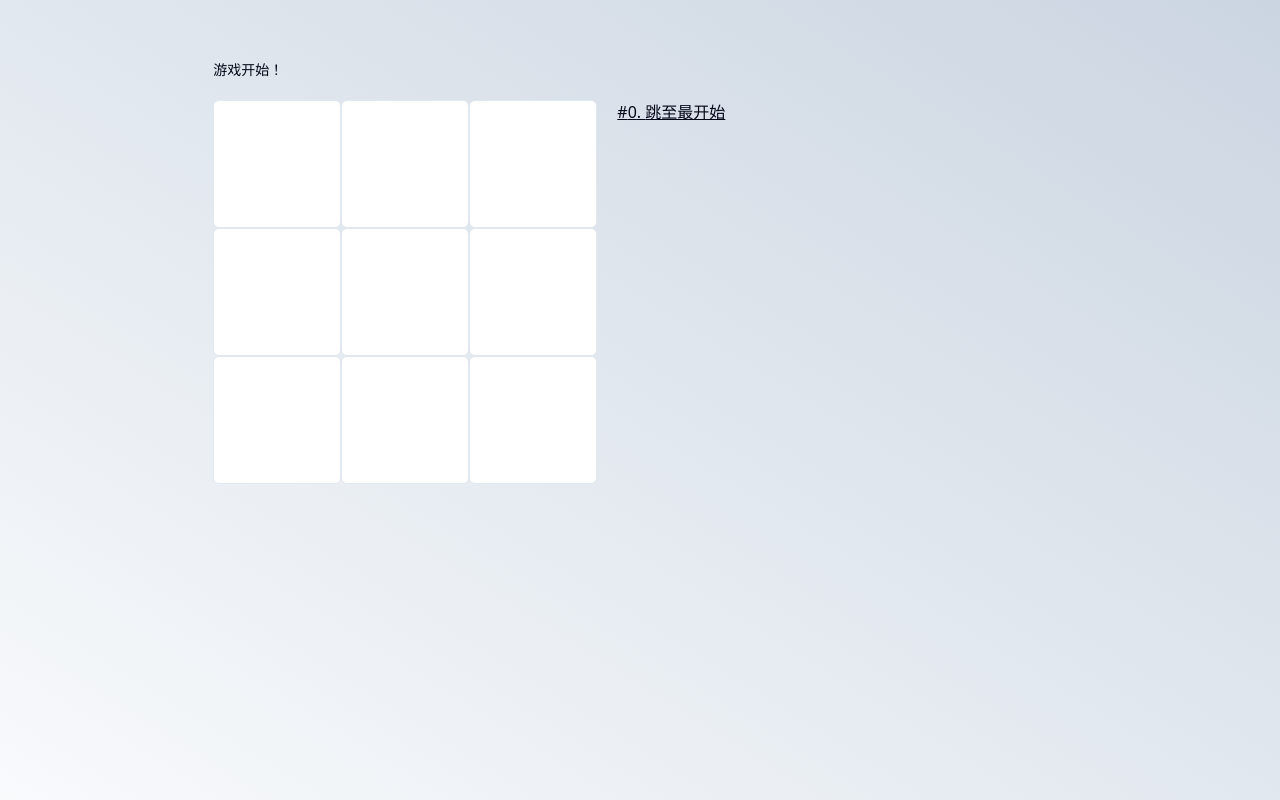
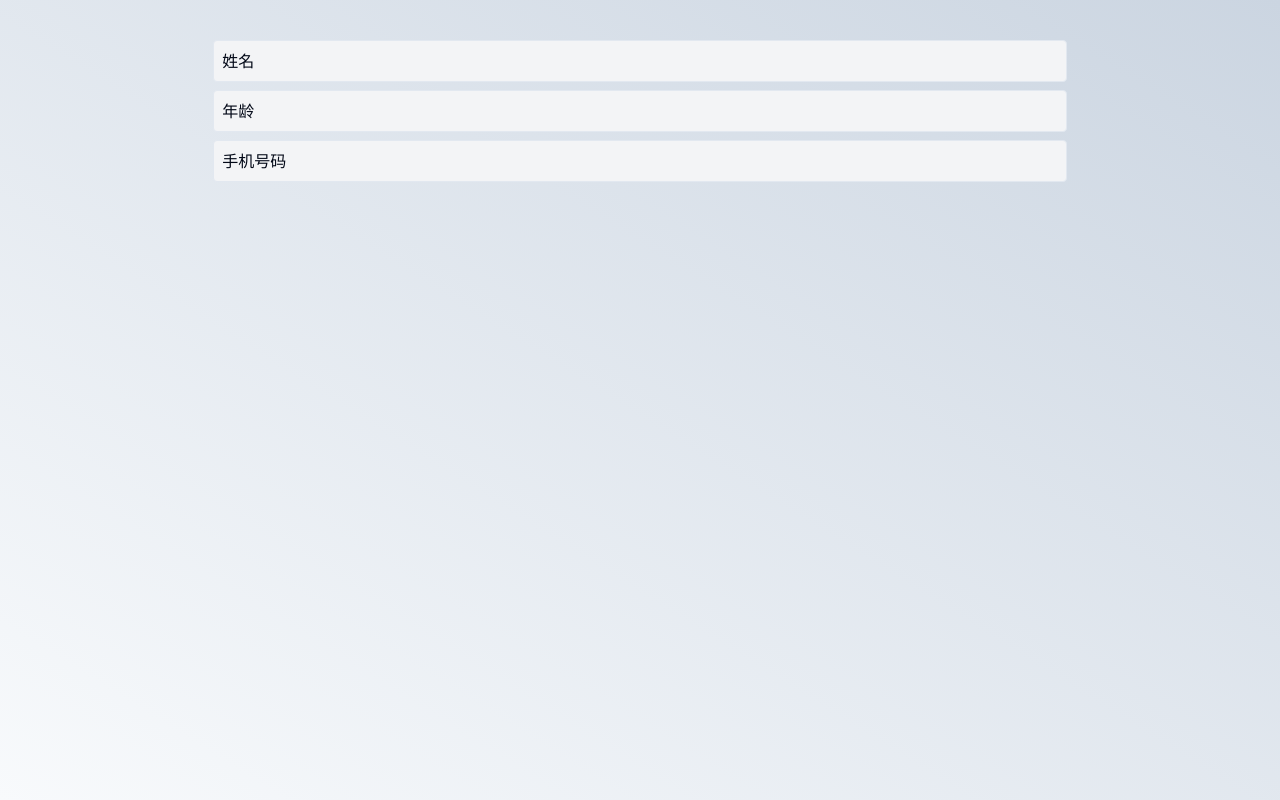
Before and after one commit to echoshiki/formhelper_front, a React (Vite) app: page /test in a window 1280 px wide. Built offline with nearby package versions, Linux system fonts and the light colour scheme.

Commit message:
基本完成创建表单页面

```diff
--- a/package.json
+++ b/package.json
@@ -32,6 +32,7 @@
     "lodash": "^4.17.21",
     "lucide-react": "^0.427.0",
     "react": "^18.3.1",
+    "react-beautiful-dnd": "^13.1.1",
     "react-day-picker": "^8.10.1",
     "react-dom": "^18.3.1",
     "react-hook-form": "^7.52.2",
@@ -46,6 +47,7 @@
     "@eslint/js": "^9.8.0",
     "@types/node": "^22.3.0",
     "@types/react": "^18.3.3",
+    "@types/react-beautiful-dnd": "^13.1.8",
     "@types/react-dom": "^18.3.0",
     "@vitejs/plugin-react": "^4.3.1",
     "autoprefixer": "^10.4.20",
--- /dev/null
+++ b/src/components/StrictModeDroppable.tsx
@@ -0,0 +1,19 @@
+// StrictModeDroppable.tsx
+// Credits to https://github.com/GiovanniACamacho and https://github.com/Meligy for the TypeScript version
+// Original post: https://github.com/atlassian/react-beautiful-dnd/issues/2399#issuecomment-1175638194
+import { useEffect, useState } from "react";
+import { Droppable, DroppableProps } from "react-beautiful-dnd";
+export const StrictModeDroppable = ({ children, ...props }: DroppableProps) => {
+  const [enabled, setEnabled] = useState(false);
+  useEffect(() => {
+    const animation = requestAnimationFrame(() => setEnabled(true));
+    return () => {
+      cancelAnimationFrame(animation);
+      setEnabled(false);
+    };
+  }, []);
+  if (!enabled) {
+    return null;
+  }
+  return <Droppable {...props}>{children}</Droppable>;
+};
--- a/src/pages/Create.tsx
+++ b/src/pages/Create.tsx
@@ -20,9 +20,15 @@ import { dateFormatter, parseDate } from "@/utils/dateFormatter";
 import Header from "@/layouts/Header";
 import { useState } from "react";
 import FormService, { formBaseProps, formFieldsProps } from "@/services/FormService";
-import { CopyPlusIcon, FileText, ListXIcon } from "lucide-react";
+import { CopyPlusIcon, FileText, ListXIcon, SquareX } from "lucide-react";
 import { Select, SelectContent, SelectItem, SelectTrigger, SelectValue } from "@/components/ui/select";
 import { Checkbox } from "@/components/ui/checkbox";
+import { useToast } from "@/components/ui/use-toast";
+
+import { DragDropContext, Draggable } from 'react-beautiful-dnd';
+// 修复严格模式下出现的拖拽问题
+import { StrictModeDroppable as Droppable } from '@/components/StrictModeDroppable'
+import { useNavigate } from "react-router-dom";
 
 
 interface OptionProps {
@@ -47,10 +53,11 @@ const OptionItem = ({ value, index, onRemoveOption, onChangeOption }: OptionProp
 interface FieldsProps {
 	formFields: formFieldsProps[],
 	onAddField: (fieldItem: formFieldsProps) => void,
-    onRemoveField: (index: number) => void
+	onRemoveField: (index: number) => void,
+	onDragEnd: (result: any) => void
 }
 
-const Fields = ({ formFields, onAddField, onRemoveField }: FieldsProps) => {
+const Fields = ({ formFields, onAddField, onRemoveField, onDragEnd }: FieldsProps) => {
 	const [field, setField] = useState<formFieldsProps>({
 		label: "",
 		field_type: "",
@@ -62,10 +69,10 @@ const Fields = ({ formFields, onAddField, onRemoveField }: FieldsProps) => {
 	const [isDrawerOpen, setIsDrawerOpen] = useState(false);
 
 	// 错误信息
-    const [fieldErrors, setFieldErrors] = useState<{[key: string]: string}>({});
+	const [fieldErrors, setFieldErrors] = useState<{ [key: string]: string }>({});
 
-    const handleInputChange = (event: React.ChangeEvent<HTMLInputElement|HTMLTextAreaElement>) => {
-        const {name, value} = event.target;
+	const handleInputChange = (event: React.ChangeEvent<HTMLInputElement | HTMLTextAreaElement>) => {
+		const { name, value } = event.target;
 		setField({
 			...field,
 			[name]: value,
@@ -91,7 +98,7 @@ const Fields = ({ formFields, onAddField, onRemoveField }: FieldsProps) => {
 
 	// 删除选项
 	const handleRemoveOption = (index: number) => {
-        const nextOptions = field.options.filter((_, key) => index!=key);
+		const nextOptions = field.options.filter((_, key) => index != key);
 		setField({
 			...field,
 			options: nextOptions,
@@ -110,12 +117,24 @@ const Fields = ({ formFields, onAddField, onRemoveField }: FieldsProps) => {
 
 	// 提交并对提交的字段进行一系列处理
 	const onSubmitField = () => {
+
 		// 验证字段
 		if (!validateField()) return false;
+
 		// 关闭抽屉
 		setIsDrawerOpen(false);
+
 		// 添加字段
-        onAddField(field);
+		// { ...field, options: newOptions } 通过浅拷贝创建了一个新的变量
+		// 过滤了新变量里面的options
+		// 再传递给了 onAddField()
+		// 并不需要先更新改变 field，再传递
+		onAddField({
+			...field,
+			options: field.options.filter(option => option && option.trim() !== ''),
+		});
+
+		// 重置字段
 		setField({
 			label: "",
 			field_type: "",
@@ -127,7 +146,7 @@ const Fields = ({ formFields, onAddField, onRemoveField }: FieldsProps) => {
 
 	// 验证字段填写
 	const validateField = (): boolean => {
-        const newFieldErrors: {[key: string]: string} = {};
+		const newFieldErrors: { [key: string]: string } = {};
 		if (!field.label.trim()) {
 			newFieldErrors.label = "名称不能为空";
 		}
@@ -140,6 +159,7 @@ const Fields = ({ formFields, onAddField, onRemoveField }: FieldsProps) => {
 		setFieldErrors(newFieldErrors);
 		return Object.keys(newFieldErrors).length === 0;
 	}
+
 
 	return (
 		<>
@@ -175,14 +195,16 @@ const Fields = ({ formFields, onAddField, onRemoveField }: FieldsProps) => {
 										</SelectTrigger>
 										<SelectContent>
 											<SelectItem value="text">文本</SelectItem>
-                                            <SelectItem value="radio">单选</SelectItem>
+											<SelectItem value="select">单选</SelectItem>
 											<SelectItem value="checkbox">多选</SelectItem>
+											<SelectItem value="switch">是否</SelectItem>
+											<SelectItem value="textarea">多行文本</SelectItem>
 											<SelectItem value="date">日期</SelectItem>
 										</SelectContent>
 									</Select>
 									{fieldErrors.field_type && <p className="text-red-500 text-sm mt-1">{fieldErrors.field_type}</p>}
 								</div>
-                                {(field.field_type === 'checkbox' || field.field_type === 'radio')  && (
+								{(field.field_type === 'checkbox' || field.field_type === 'select') && (
 									<div className="w-full">
 										<Label>选项设置</Label>
 										{field.options.map((item, key) => (
@@ -196,19 +218,10 @@ const Fields = ({ formFields, onAddField, onRemoveField }: FieldsProps) => {
 										<Button variant="outline"
 											className="w-full flex items-center mt-2 text-sm"
 											onClick={handleAddOption} >
-                                        <CopyPlusIcon size="16"/>&nbsp;&nbsp;添加选项
+											<CopyPlusIcon size="16" />&nbsp;&nbsp;添加选项
 										</Button>
 									</div>
 								)}
-                                <div className="w-full">
-                                    <Label>排序</Label>
-                                    <Input type="text"
-                                        name="sort"
-                                        placeholder="设置字段的顺序"
-                                        className="mt-2"
-                                        value={field.sort}
-                                        onChange={handleInputChange} />
-                                </div>
 								<div className="w-full flex items-center space-x-5 py-5">
 									<div>
 										<Label>是否必填</Label>
@@ -233,16 +246,39 @@ const Fields = ({ formFields, onAddField, onRemoveField }: FieldsProps) => {
 				<p className="flex items-center text-slate-600 text-xs">
 					<FileText size="12" />&nbsp;表单示例
 				</p>
-                {formFields.map((item, key) => (
-                <div className="w-full" key={key}>
+				<DragDropContext onDragEnd={onDragEnd}>
+					<Droppable droppableId="fields">
+						{(provided) => (
+							<div
+								{...provided.droppableProps}
+								ref={provided.innerRef}
+								className="w-full"
+							>
+								{formFields.map((item: formFieldsProps, key: number) => (
+									<Draggable key={item.label} draggableId={item.label} index={key}>
+										{(provided) => (
+											<div
+												key={key}
+												ref={provided.innerRef}
+												{...provided.draggableProps}
+												{...provided.dragHandleProps}
+												className="w-full cursor-pointer group hover:border hover:border-dashed rounded hover:p-5 hover:py-2 ease-in-out transition-all flex items-center justify-between mt-2"
+											>
+												<div className="w-full">
 													<Label className=" text-slate-600">
 														{item.label}{item.required && <span className="text-red-500">{` * `}</span>}
 													</Label>
+
 													{(item.field_type === "text" || item.field_type === "date") && (
-                        <Input type="text" className="mt-2"/>
+														<Input type="text" className="mt-2" />
 													)}
+
+													{(item.field_type === "textarea") && (
+														<Textarea className="mt-2" />
+													)}
+
 													{item.field_type === "checkbox" && (
-                        <div className="flex items-center space-x-3 mt-2">
+														<div className="flex items-center space-x-3 mt-2 py-1">
 															{item.options.map((option, key) => (
 																<p className="flex items-center text-sm" key={key}>
 																	<Checkbox />
@@ -251,7 +287,8 @@ const Fields = ({ formFields, onAddField, onRemoveField }: FieldsProps) => {
 															))}
 														</div>
 													)}
-                    {item.field_type === "radio" && (
+
+													{item.field_type === "select" && (
 														<div className="flex flex-wrap space-y-2 mt-2">
 															<Select>
 																<SelectTrigger>
@@ -265,8 +302,25 @@ const Fields = ({ formFields, onAddField, onRemoveField }: FieldsProps) => {
 															</Select>
 														</div>
 													)}
+
+													{(item.field_type === "switch") && (
+														<p><Switch className="mt-2" /></p>
+													)}
 												</div>
+
+												<div className="hidden group-hover:flex flex-wrap justify-center items-center" onClick={() => onRemoveField(key)}>
+													<span className="text-xs">删除</span>
+													<SquareX strokeWidth={1} fill="black" color="white" size="32" />
+												</div>
+											</div>
+										)}
+									</Draggable>
 								))}
+								{provided.placeholder}
+							</div>
+						)}
+					</Droppable>
+				</DragDropContext>
 			</div>
 		</>
 	)
@@ -274,10 +328,10 @@ const Fields = ({ formFields, onAddField, onRemoveField }: FieldsProps) => {
 
 const Create = () => {
 	const [formBase, setFormBase] = useState<formBaseProps>({
-        title: '',
-        description: '',
-        started_at: '',
-        expired_at: '',
+		title: '活动预约表',
+		description: '近期举报的羽毛球比赛报名表',
+		started_at: '2012-04-03',
+		expired_at: '2018-02-02',
 		limited: 0,
 		single: false,
 		logged: false,
@@ -285,12 +339,38 @@ const Create = () => {
 	});
 
 	// 储存字段集合的状态
-    const [formFields, setFormFields] = useState<formFieldsProps[]>([]);
+	const [formFields, setFormFields] = useState<formFieldsProps[]>([
+		{label: "姓名", field_type: "text", options: [], required: false, sort: 1},
+		{label: "性别", field_type: "select", options: ["男", "女"], required: false, sort: 2},
+		{label: "部门", field_type: "select", options: ["技术部", "行政部", "销售部", "外勤部"], required: false, sort: 3},
+		{label: "是否有比赛经验", field_type: "switch", options: [], required: false, sort: 4},
+		{label: "其他备注", field_type: "textarea", options: [], required: false, sort: 5}
+	]);
+
 	// 管理日期弹出框的状态
-    const [isPopOpen, setIsPopOpen] = useState<{[key: string]: boolean}>({
+	const [isPopOpen, setIsPopOpen] = useState<{ [key: string]: boolean }>({
 		started_at: false,
 		expired_at: false
 	});
+
+	const { toast } = useToast();
+	const navigate = useNavigate();
+
+	// 错误信息
+	const [formErrors, setFormErrors] = useState<{ [key: string]: string }>({});
+
+	// 验证字段填写
+	const validateForm = (): boolean => {
+		const newFormErrors: { [key: string]: string } = {};
+		if (!formBase.title.trim()) {
+			newFormErrors.title = "标题不能为空";
+		}
+		if (formFields.every(option => !option)) {
+			newFormErrors.formFields = "至少添加一个有效的填写项";
+		}
+		setFormErrors(newFormErrors);
+		return Object.keys(newFormErrors).length === 0;
+	}
 
 	const togglePopOpen = (field: string, status: boolean) => {
 		setIsPopOpen({
@@ -314,15 +394,15 @@ const Create = () => {
 		setFormFields(nextFormFields);
 	};
 
-    const handleInputChange = (event: React.ChangeEvent<HTMLInputElement|HTMLTextAreaElement>) => {
-        const {name, value} = event.target;
+	const handleInputChange = (event: React.ChangeEvent<HTMLInputElement | HTMLTextAreaElement>) => {
+		const { name, value } = event.target;
 		setFormBase({
 			...formBase,
 			[name]: value,
 		});
 	};
 
-    const handleDateSelect = (field: 'started_at' | 'expired_at',selectedDate: Date | undefined) => {
+	const handleDateSelect = (field: 'started_at' | 'expired_at', selectedDate: Date | undefined) => {
 		if (selectedDate) {
 			const formattedDate = dateFormatter(selectedDate);
 			setFormBase({
@@ -341,11 +421,41 @@ const Create = () => {
 		});
 	};
 
+	// 处理拖拽完成事件
+	const handleDragEnd = (result: any) => {
+		const { source, destination } = result;
+
+		// 如果没有目标位置，直接返回
+		if (!destination) return;
+
+		// 重新排序字段
+		const reorderedFields = Array.from(formFields);
+		const [movedField] = reorderedFields.splice(source.index, 1);
+		reorderedFields.splice(destination.index, 0, movedField);
+		setFormFields(reorderedFields);
+	};
+
 	const handleCreateForm = async () => {
-        console.log(formBase);
-        console.log(formFields);
-        // const response = await FormService.createForm(formBase, []);
 
+		if (!validateForm()) return false;
+
+		// 整理排序，赋值 sort
+		formFields.map((field, index) => field.sort = index + 1);
+		// 调用服务
+		const response = await FormService.createForm(formBase, formFields);
+
+		if (response.code == 200) {
+			toast({
+				title: "提示",
+				description: response.msg,
+			});
+			navigate('/forms');
+		} else {
+			toast({
+				title: "提示",
+				description: response.msg,
+			});
+		}
 	}
 
 	return (
@@ -364,16 +474,19 @@ const Create = () => {
 							<Label>标题</Label>
 							<Input type="text"
 								name="title"
-                                placeholder="最多30个字符"
+								placeholder="填写表单的标题"
 								className="mt-2"
 								value={formBase.title}
 								onChange={handleInputChange} />
+							{formErrors.title && (
+								<p className="text-red-500 text-sm mt-1">{formErrors.title}</p>
+							)}
 						</div>
 						<div className="w-full">
 							<Label>描述</Label>
 							<Textarea name="description"
-                                placeholder="选填"
-                                className="mt-2"
+								placeholder="填写对于这个表单的描述，选填"
+								className="mt-2 text-sm"
 								value={formBase.description}
 								onChange={handleInputChange} />
 						</div>
@@ -391,7 +504,11 @@ const Create = () => {
 				<CardContent>
 					<Fields formFields={formFields}
 						onAddField={handleAddField}
-                        onRemoveField={handRemoveField} />
+						onRemoveField={handRemoveField}
+						onDragEnd={handleDragEnd} />
+					{formErrors.formFields && (
+						<p className="text-red-500 text-sm mt-1">{formErrors.formFields}</p>
+					)}
 				</CardContent>
 			</Card>
 
@@ -451,8 +568,9 @@ const Create = () => {
 							<Input type="text"
 								name="limited"
 								placeholder="选填，留空或者0代表不限制"
+								value={formBase.limited}
 								className="mt-2"
-                                onChange={handleInputChange}/>
+								onChange={handleInputChange} />
 						</div>
 
 					</div>
--- a/src/pages/Test.tsx
+++ b/src/pages/Test.tsx
@@ -1,74 +1,68 @@
-import { Button } from "@/components/ui/button"
-import { useState } from "react";
+import React from 'react';
+import { DragDropContext, Draggable } from 'react-beautiful-dnd';
+import { StrictModeDroppable as Droppable } from '@/components/StrictModeDroppable'
 
-const Game = () => {
-    const [history, setHistory] = useState([Array(9).fill(null)]);
-    const [move, setMove] = useState(0);
-    const currentSquares = history[move];
-    const nextPlayer = move%2 === 0 ? "X" : "O";
-    const winnerInfo = calculateWinner(currentSquares);
-    const winnerLines = winnerInfo ? winnerInfo.lines : [];
+// 示例字段数据
+const initialFields = [
+    { id: '1', label: '姓名' },
+    { id: '2', label: '年龄' },
+    { id: '3', label: '手机号码' },
+];
 
-    let Message = move === 0 ? '游戏开始！' : '下一步走棋的是：' + nextPlayer;
-    Message = winnerInfo ? '游戏结束！获胜的是：' + winnerInfo.winner :
-                (move === 9 ? '游戏结束！本轮结果：平局。' : Message);
+const DraggableFields = () => {
+    const [formFields, setFormFields] = React.useState(initialFields);
 
-    const handleClickSquare = (key: number) => {
-        if (currentSquares[key] || winnerInfo) {
-            return ;
-        }
-        const nextSquares = currentSquares.slice();
-        nextSquares[key] = nextPlayer;
-        const nextHistory = [...history.slice(0, move + 1), nextSquares];
-        setHistory(nextHistory);
-        setMove(move => move + 1);
-    }
+    // 处理拖拽完成事件
+    const handleDragEnd = (result: any) => {
+        // 解构出原位置与目标位置的对象（index）
+        const { source, destination } = result;
 
-    const jumpTo = (key: number) => {
-        setMove(key);
-    }
+        // 如果没有目标位置，直接返回
+        if (!destination) return;
+
+        // 通过将原位置（source）删除的数组元素插入到目标位置（destination）组成新的数组来实现重新排序字段
+        // 因为需要改变数组，所以创建一个状态量 formFields 的副本
+        const reorderedFields = Array.from(formFields);
+        // splice() 方法删除数组的元素，source.index 开始，1 为删除个数
+        // 返回被删除的元素数组（可能为多个）
+        // 数组解构，将剔除的元素返回赋值给 movedField
+        const [movedField] = reorderedFields.splice(source.index, 1);
+        // 向指定索引的地方插入元素（moveField），0 表示不删除任何元素
+        reorderedFields.splice(destination.index, 0, movedField);
+
+        // 更新原数组状态量
+        setFormFields(reorderedFields);
+    };
 
     return (
-        <>
-            <p className="text-sm my-5">{Message}</p>
-            <div className="flex space-x-5">
-                <div className="flex flex-wrap w-96 h-96">
-                    {currentSquares.map((item, key) => (
-                        <Button key={key}
-                            variant={`outline`}
-                            className={`w-32 h-32 ${winnerLines.includes(key) && 'bg-indigo-600 text-white'}`}
-                            onClick={() => handleClickSquare(key)} >{item}</Button>
-                    ))}
-                </div>
-                <div className="">
-                    {history.map((_item, key) => (
-                        <p key={key} ><a href="#" onClick={() => jumpTo(key)} className="underline">
-                            #{key}. {key > 0 ? `跳至第 ${key} 步` : `跳至最开始`}
-                        </a></p>
-                    ))}
-                </div>
-            </div>
+        <DragDropContext onDragEnd={handleDragEnd}>
+            <Droppable droppableId="f1">
+                {(provided) => (
+                    <div
+                        {...provided.droppableProps}
+                        ref={provided.innerRef}
+                        className="space-y-2"
+                    >
+                        {formFields.map((field, index) => (
+                            <Draggable key={field.id} draggableId={field.label} index={index}>
+                                {(provided) => (
+                                    <div
+                                        ref={provided.innerRef}
+                                        {...provided.draggableProps}
+                                        {...provided.dragHandleProps}
+                                        className="flex items-center space-x-4 p-2 bg-gray-100 border rounded"
+                                    >
+                                        <span className="font-medium">{field.label}</span>
+                                    </div>
+                                )}
+                            </Draggable>
+                        ))}
+                        {provided.placeholder}
+                    </div>
+                )}
+            </Droppable>
+        </DragDropContext>
+    );
+};
 
-        </>
-    )
-}
-
-function calculateWinner (squares: number[]) {
-    const winnerLines = [
-        [0, 1, 2], [3, 4, 5], [6, 7, 8],
-        [0, 3, 6], [1, 4, 7], [2, 5, 8],
-        [0, 4, 8], [2, 4, 6]
-    ];
-    for (let i = 0; i < winnerLines.length; i++) {
-        const [a, b, c] = winnerLines[i];
-        if (squares[a] && squares[a] === squares[b] && squares[b] === squares[c]) {
-            return {
-                winner: squares[a],
-                lines: winnerLines[i]
-            }
-        }
-    }
-    return false;
-}
-
-export default Game;
+export default DraggableFields;
```
Also changed, not shown: src/services/FormService.ts (+23 -4 lines), 1 other file (tests, documents, lock files or other folders). Lines whose indentation alone changed are shown as unchanged.
